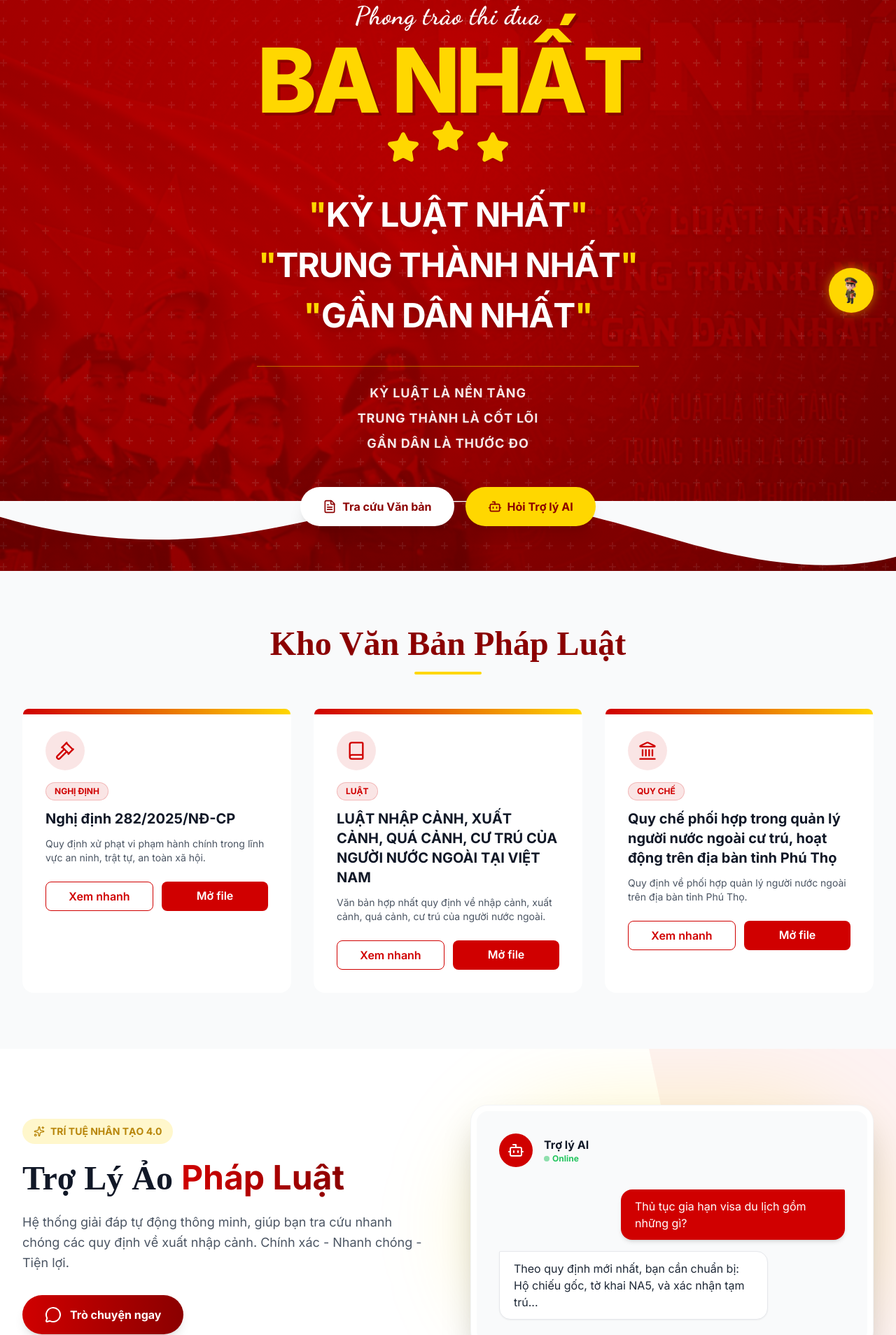
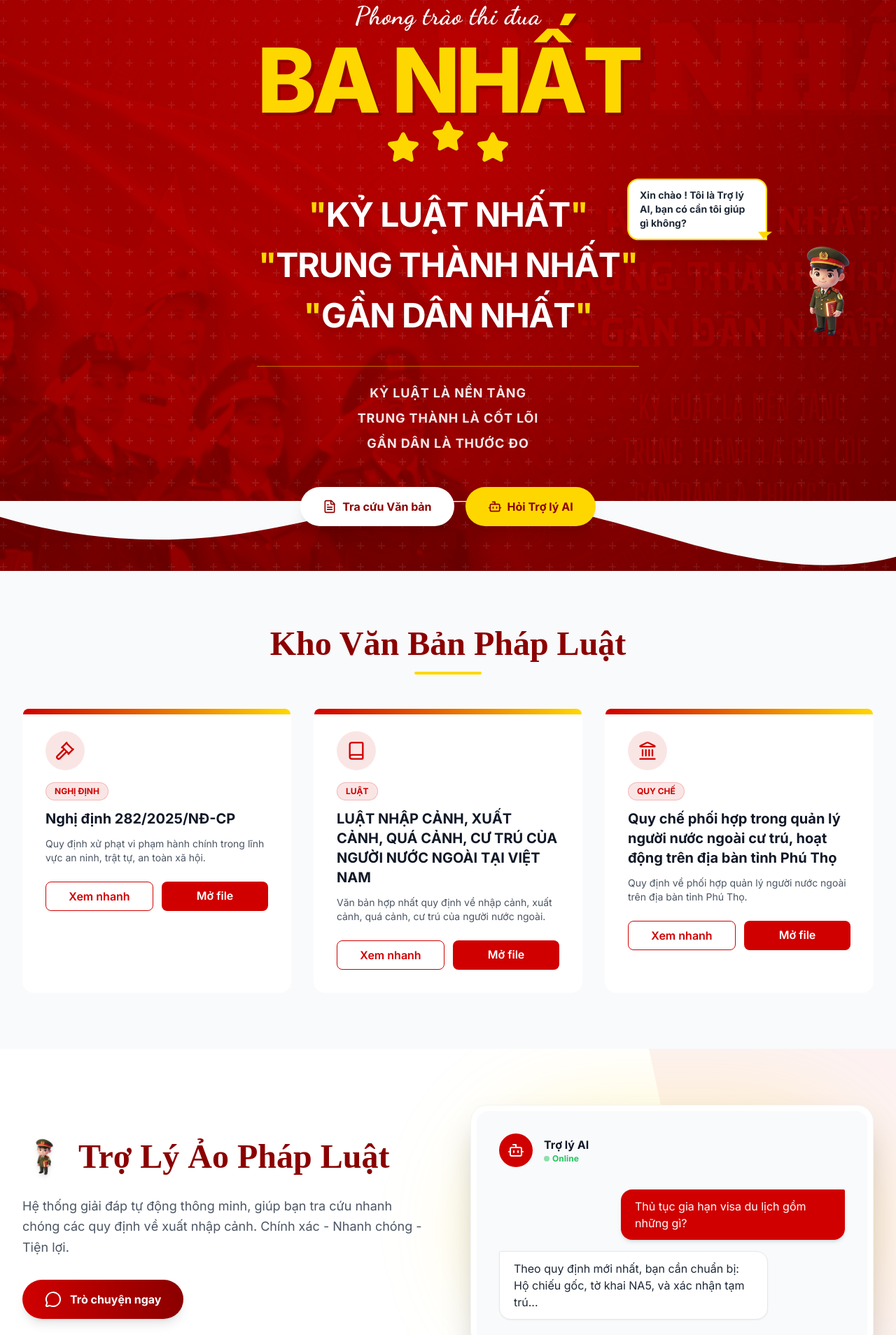
Before and after one commit to vi-phuong-158/tuyen-truyen-phap-luat, a plain HTML site: page index.html in a window 1280 px wide. Shown: the part 305-2213 px from the top of the page at 70% size. Drawn offline with nearby package versions, Linux system fonts and the light colour scheme; a web font is replaced by a local one.

Commit message:
Update AI Assistant and Floating Button UI

```diff
--- a/index.html
+++ b/index.html
@@ -380,16 +380,12 @@
         <div class="max-w-7xl mx-auto px-4 sm:px-6 lg:px-8 relative z-10">
             <div class="flex flex-col lg:flex-row items-center gap-16">
                 <div class="lg:w-1/2">
-                    <div
-                        class="inline-flex items-center gap-2 px-4 py-2 bg-cand-gold/20 rounded-full text-cand-gold-dark text-sm font-bold mb-6">
-                        <i data-lucide="sparkles" class="w-4 h-4"></i>
-                        TRÍ TUỆ NHÂN TẠO 4.0
+                    <div class="flex items-center gap-4 mb-6">
+                        <img src="icon.png" class="w-16 h-16 object-contain drop-shadow-md">
+                        <h3 class="text-4xl md:text-5xl font-bold text-cand-red-dark font-playfair leading-tight">
+                            Trợ Lý Ảo Pháp Luật
+                        </h3>
                     </div>
-                    <h3 class="text-4xl md:text-5xl font-bold text-gray-900 mb-6 font-playfair leading-tight">
-                        Trợ Lý Ảo <span
-                            class="text-transparent bg-clip-text bg-gradient-to-r from-cand-red to-cand-red-dark">Pháp
-                            Luật</span>
-                    </h3>
                     <p class="text-lg text-gray-600 mb-8 leading-relaxed">
                         Hệ thống giải đáp tự động thông minh, giúp bạn tra cứu nhanh chóng các quy định về xuất nhập
                         cảnh. Chính xác - Nhanh chóng - Tiện lợi.
@@ -465,8 +461,21 @@
 
     <!-- ========== FLOATING BUTTON ========== -->
     <a href="https://notebooklm.google.com/notebook/03f2338f-f7f7-4adf-aba3-52b93672b484" target="_blank"
-        class="fixed bottom-8 right-8 z-50 w-16 h-16 bg-cand-gold text-cand-red-dark rounded-full shadow-glow flex items-center justify-center hover:scale-110 transition-transform duration-300 animate-bounce">
-        <img src="icon.png" class="w-12 h-12 object-contain" alt="Chat">
+        class="fixed bottom-0 right-4 z-50 flex items-end group">
+
+        <!-- Speech Bubble -->
+        <div
+            class="mb-36 mr-2 bg-white border-2 border-cand-gold text-gray-800 px-4 py-3 rounded-2xl rounded-br-none shadow-xl max-w-[200px] relative animate-float">
+            <p class="text-sm font-bold">Xin chào ! Tôi là Trợ lý AI, bạn có cần tôi giúp gì không?</p>
+            <div
+                class="absolute -right-2 bottom-0 w-0 h-0 border-l-[10px] border-l-transparent border-t-[10px] border-t-cand-gold border-r-[10px] border-r-transparent transform -skew-x-12">
+            </div>
+        </div>
+
+        <!-- Character -->
+        <img src="icon.png"
+            class="w-32 h-32 md:w-40 md:h-40 object-contain drop-shadow-2xl hover:scale-105 transition-transform duration-300"
+            alt="Chat">
     </a>
 
     <!-- ========== MODAL (SAME LOGIC) ========== -->
```
